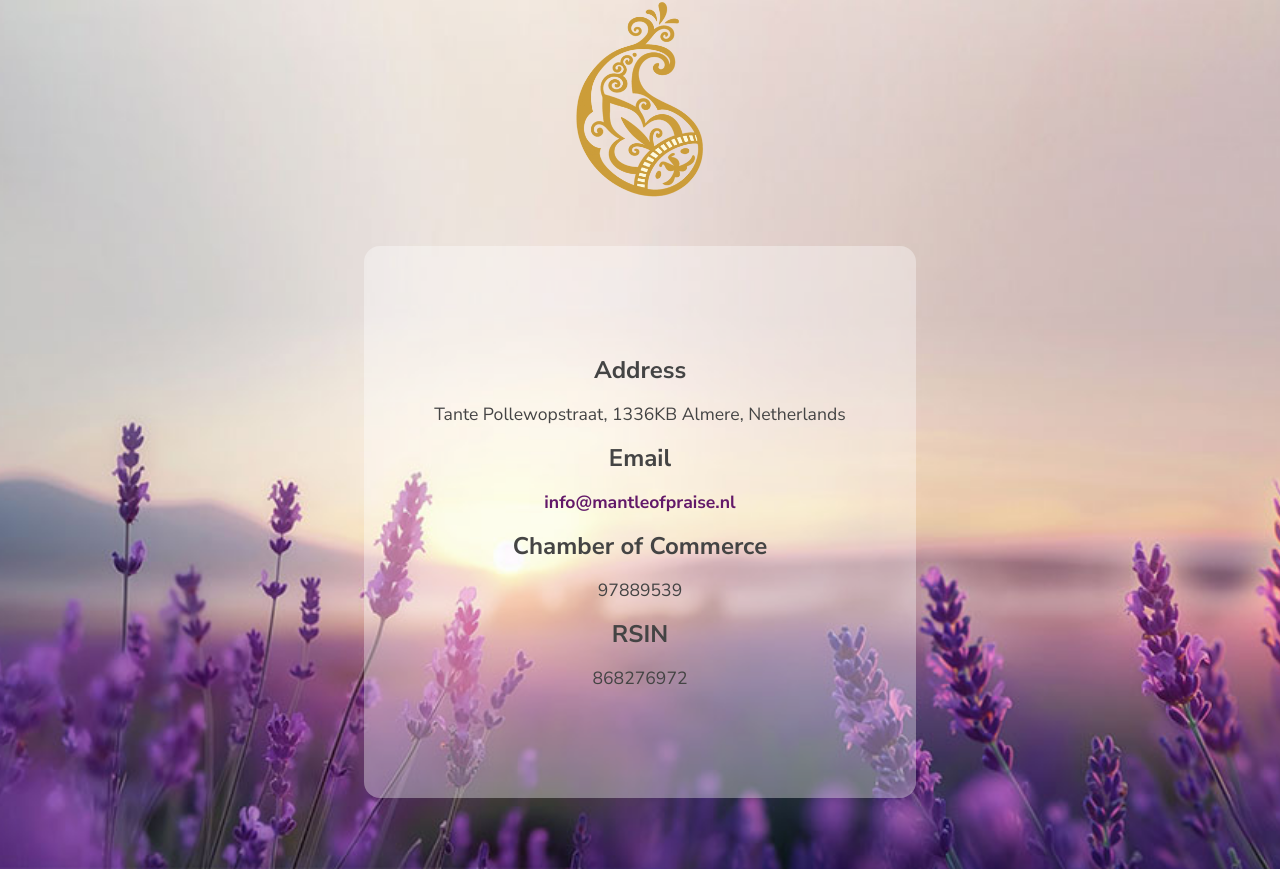
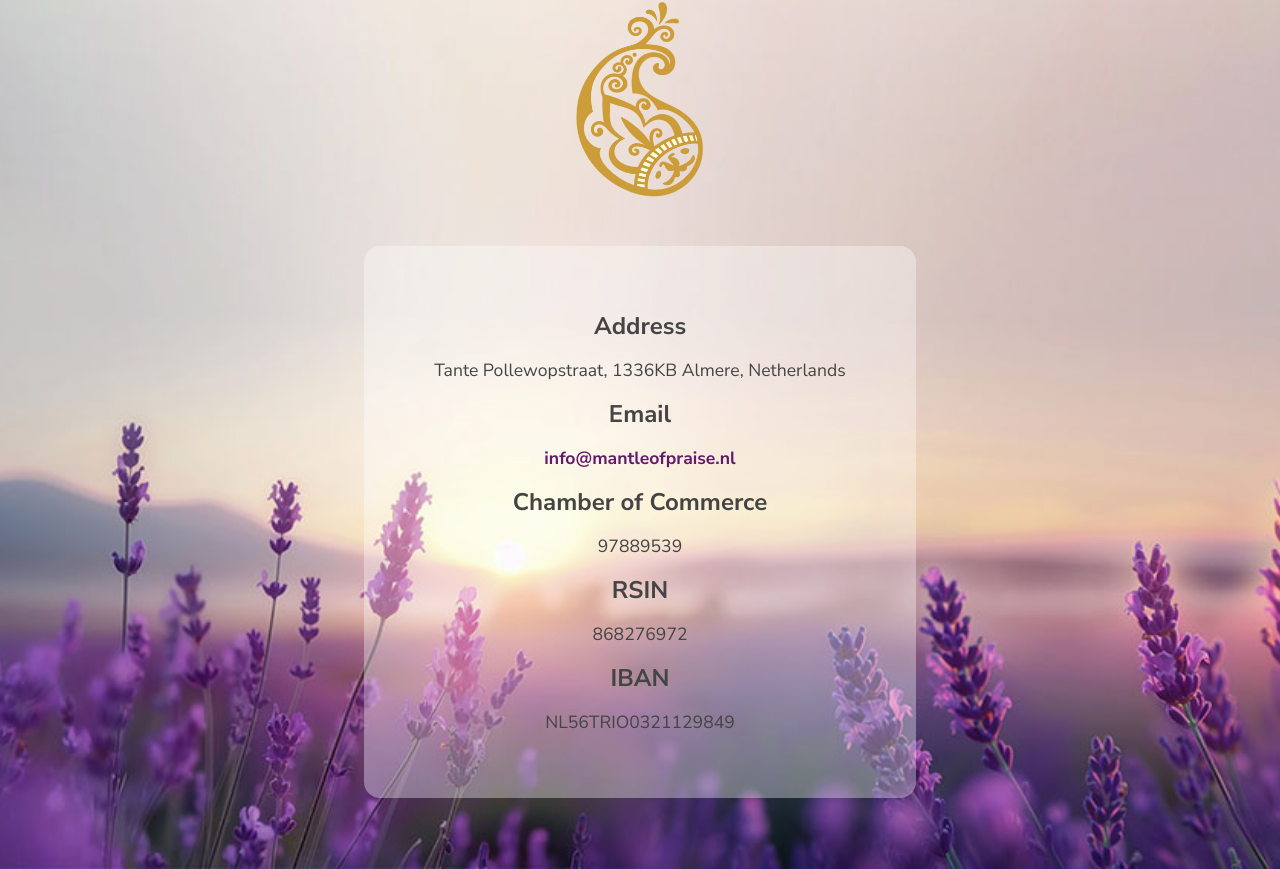
Before and after one commit to Melor-IT/mantleofpraise, a React (Create React App) app: page /en/ANBI-information in a window 1280 px wide. Shown: the part 282-1151 px from the top of the page. Built offline with nearby package versions, Linux system fonts and the light colour scheme.

Commit message:
bank number

```diff
--- a/src/components/Footer.js
+++ b/src/components/Footer.js
@@ -50,6 +50,9 @@ const Footer = ({ locale, setLocale }) => {
 
             <h4> RSIN </h4>
             <p>868276972</p>
+
+            <h4>IBAN</h4>
+            <p>NL56TRIO0321129849</p>
           </div>
         </div>
       </div>
```
